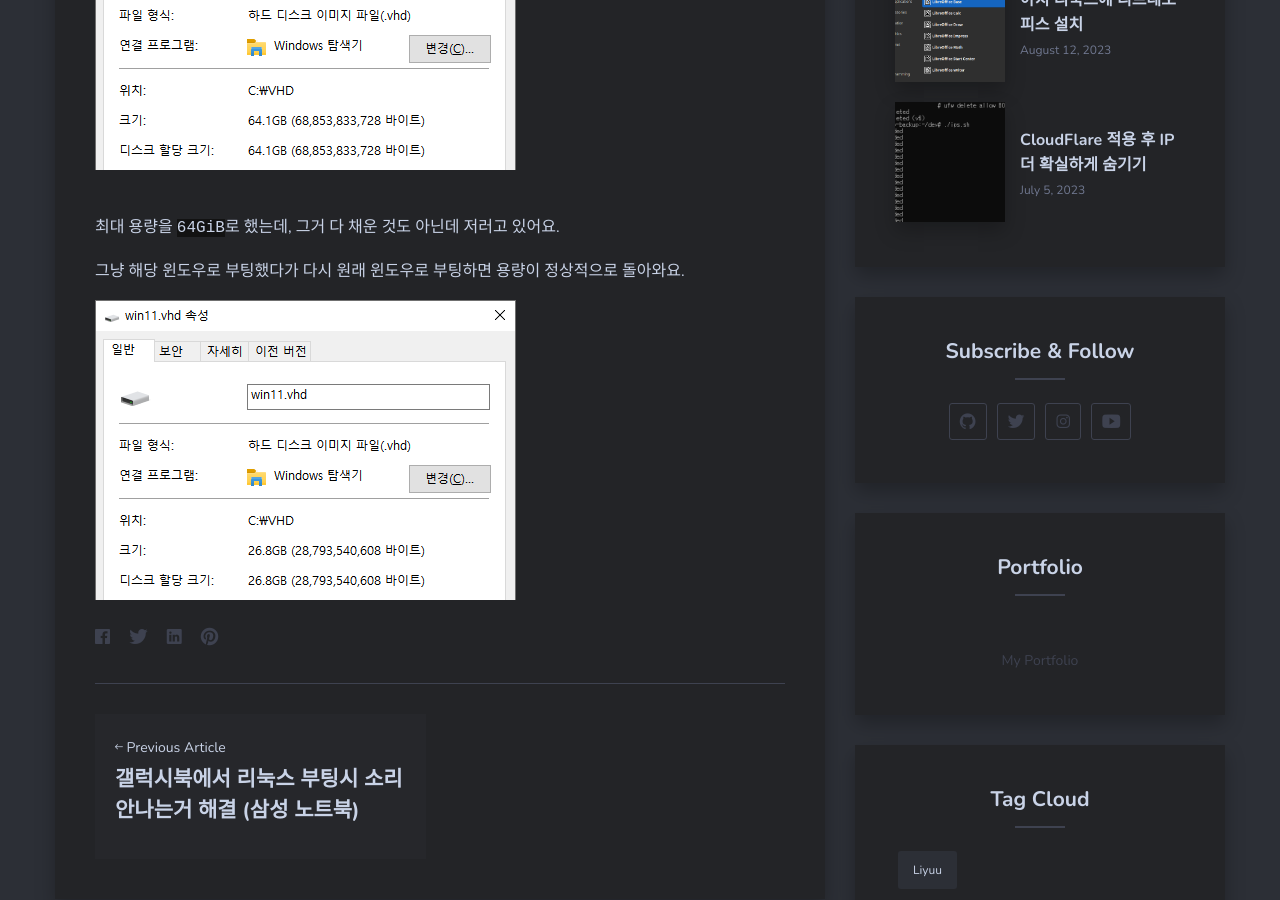
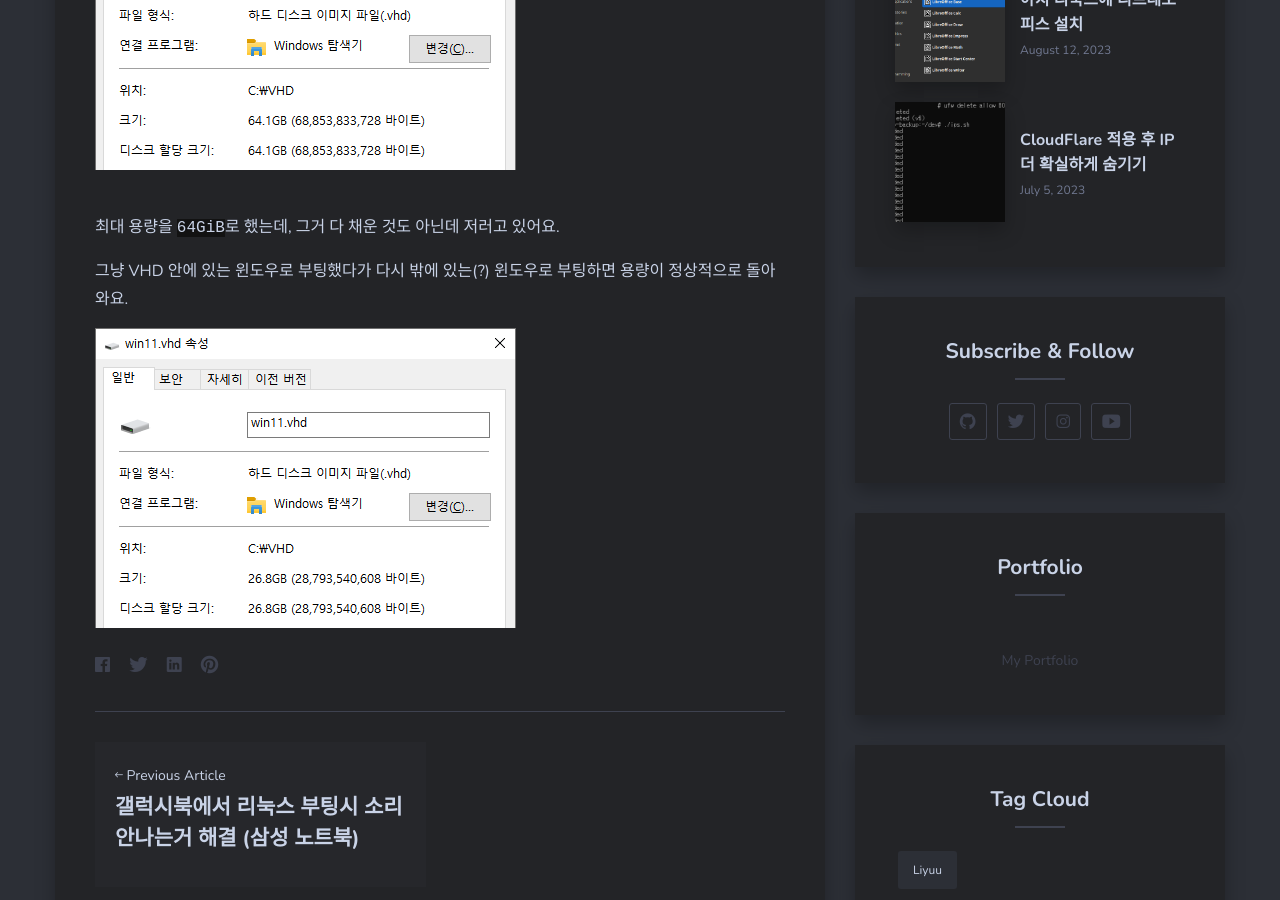
Before and after one commit to DarkTornado/blog, a Jekyll site: the page built from _posts/2023-10-13-window-vhd-max.md, in a window 1280 px wide and 900 px high, scrolled down 861 px. Built offline with Jekyll 4.4.1, drawn with Linux system fonts in a browser that asks for light colours; nearby versions of some CDN libraries.

Commit message:
Update 2023-10-13-window-vhd-max.md

```diff
--- a/_posts/2023-10-13-window-vhd-max.md
+++ b/_posts/2023-10-13-window-vhd-max.md
@@ -15,6 +15,6 @@
 최대 용량을 `64GiB`로 했는데, 그거 다 채운 것도 아닌데 저러고 있어요.
 
 
-그냥 해당 윈도우로 부팅했다가 다시 원래 윈도우로 부팅하면 용량이 정상적으로 돌아와요.
+그냥 VHD 안에 있는 윈도우로 부팅했다가 다시 밖에 있는(?) 윈도우로 부팅하면 용량이 정상적으로 돌아와요.
 
 ![image]({{site.url}}{{site.baseurl}}/assets/images/window-vhd-max/0.png)
```
